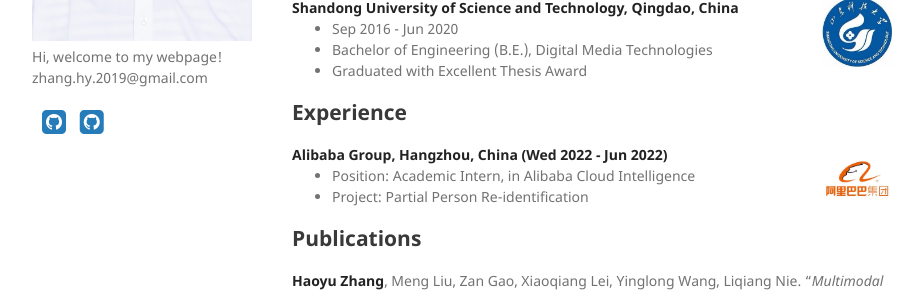
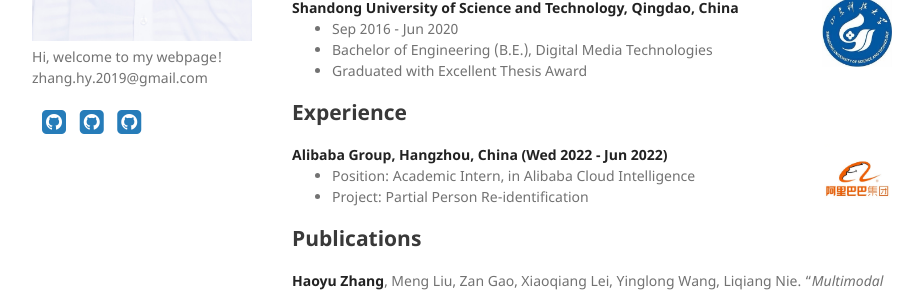
Before and after one commit to Hyu-Zhang/Hyu-Zhang.github.io, a Jekyll site: the page built from index.md, in a window 1280 px wide. Shown: the part 376-670 px from the top of the page, without its empty margins (178-1101 px from the left). Built offline with Jekyll 4.4.1, drawn with Linux system fonts in a browser that asks for light colours; a style sheet for code colours, icons or effects is not loaded; our own code applies the rules of GitHub Pages for plain Markdown files.

Commit message:
Update default.html

```diff
--- a/_layouts/default.html
+++ b/_layouts/default.html
@@ -24,7 +24,8 @@
               <i class="fa fa-github-square fa-2x" aria-hidden="true"></i> </a>
         <a href="https://scholar.google.com/citations?hl=zh-CN&user=HGPmq2YAAAAJ" target="_blank" rel="external" style="padding-left:10px;">
               <i class="fa fa-github-square fa-2x" aria-hidden="true"></i> </a>
-
+        <a href="https://www.researchgate.net/profile/Haoyu-Zhang-34" target="_blank" rel="external" style="padding-left:10px;">
+              <i class="fa fa-github-square fa-2x" aria-hidden="true"></i> </a>
 
         {% if site.github.is_project_page %}
           <p class="view"><a href="{{ site.github.repository_url }}">View the Project on GitHub <small>{{ github_name }}</small></a></p>
```
